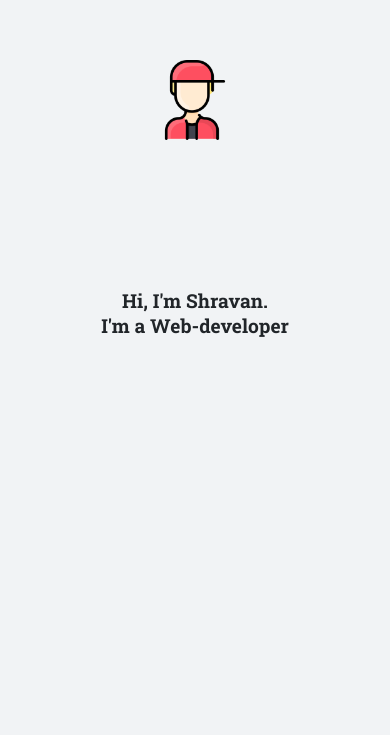
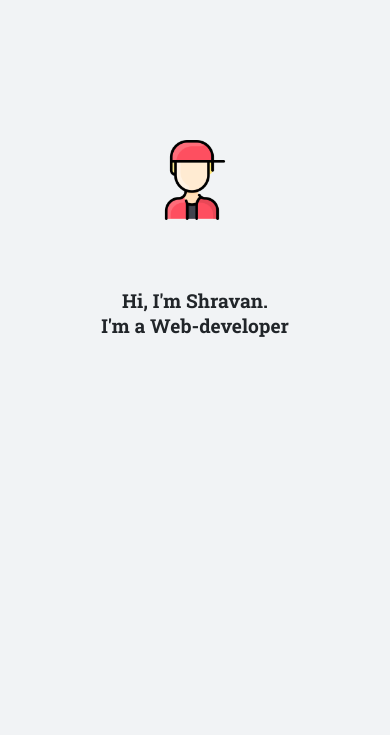
Before and after one commit to ChavvaShravanParasmai/Personnel-web-site, a plain HTML site: page index.html in a window 390 px wide. Shown: the part 109-844 px from the top of the page. Drawn offline with Linux system fonts and the light colour scheme.

Commit message:
Update queries.css

```diff
--- a/queries.css
+++ b/queries.css
@@ -39,9 +39,9 @@
 }
 
 @media (max-width: 36em) {
-/*   .man-icon img {
-    transform: translate(-50%, 50%);
-  } */
+  .man-icon img {
+    transform: translate(-50%, 100%);
+  }
   .intro {
     font-size: 3rem;
   }
```
